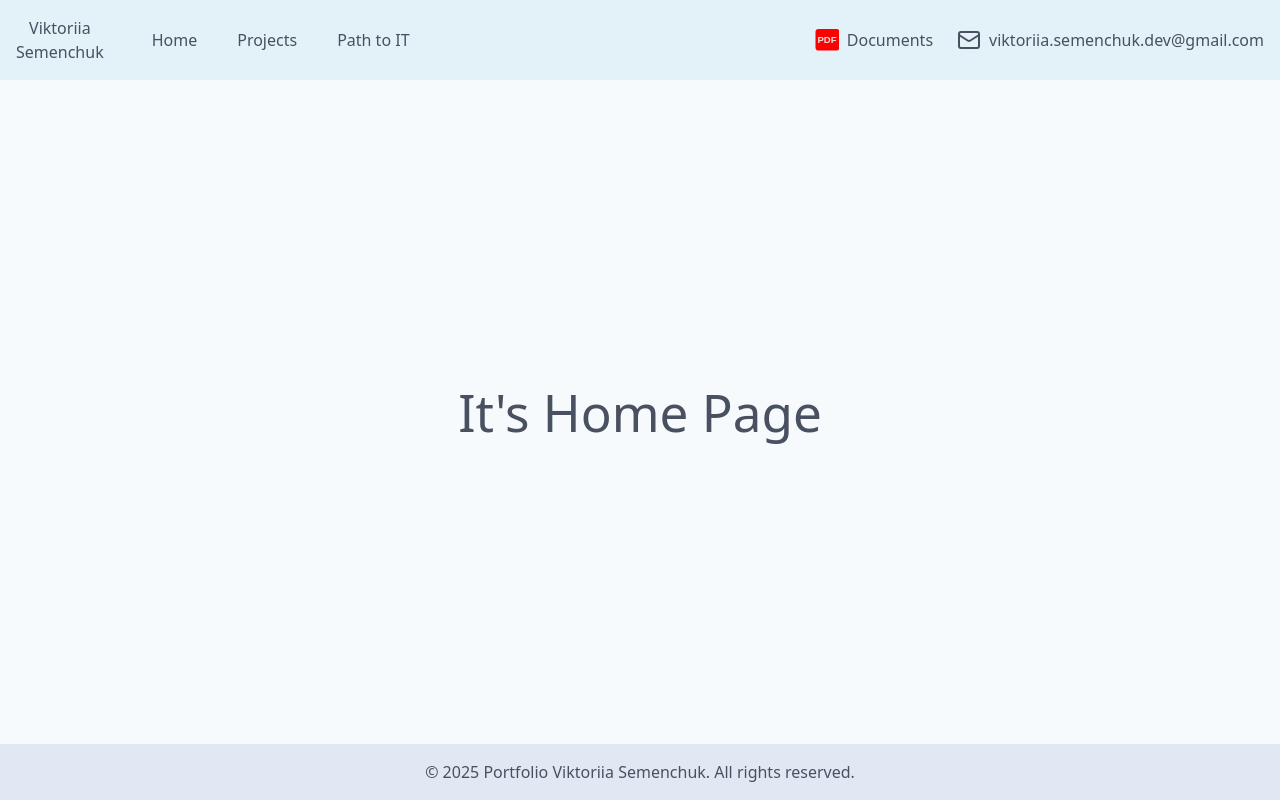
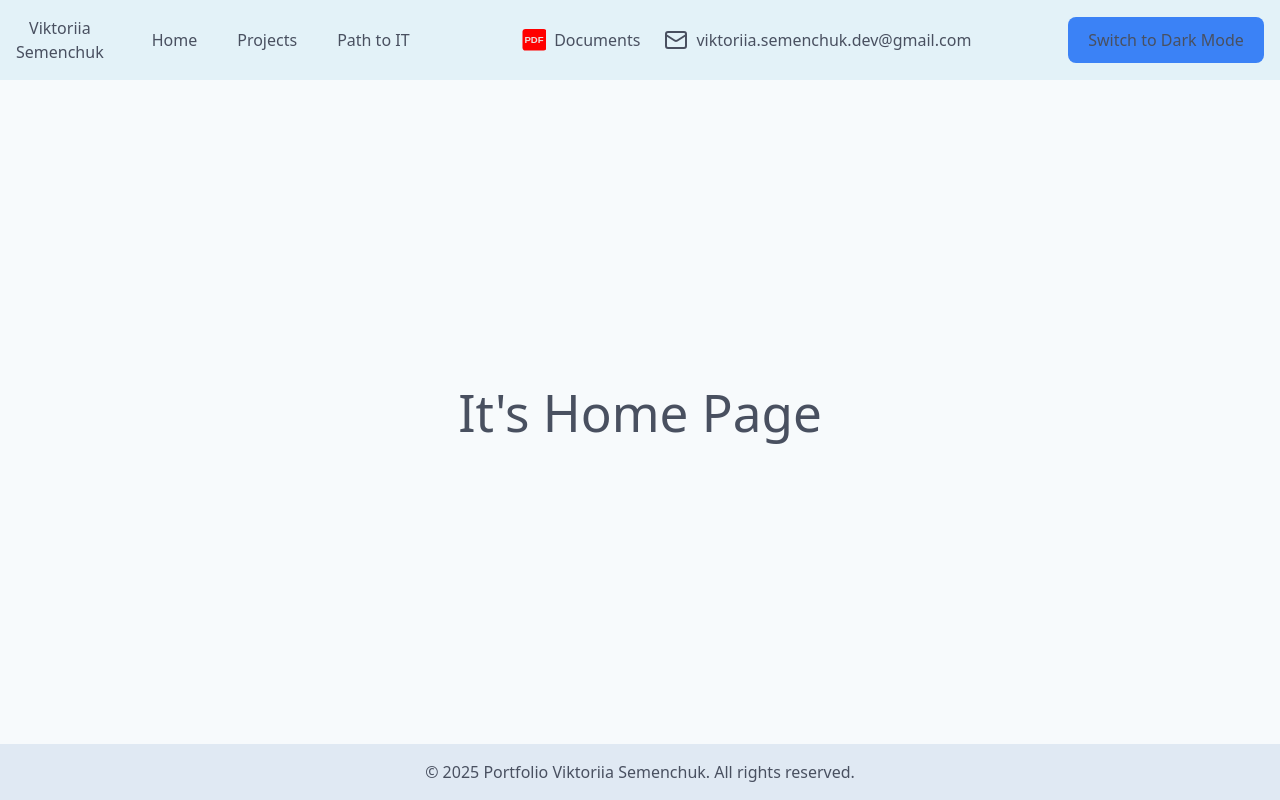
Before and after one commit to VikaSemenchuk/Portfolio, a React (Vite) app: page / in a window 1280 px wide. Built offline with nearby package versions, Linux system fonts and the light colour scheme.

Commit message:
FEAT: add Theme swicher

```diff
--- a/package.json
+++ b/package.json
@@ -14,7 +14,8 @@
     "react": "^19.0.0",
     "react-dom": "^19.0.0",
     "react-router-dom": "^7.5.1",
-    "react-toastify": "^11.0.5"
+    "react-toastify": "^11.0.5",
+    "zustand": "^5.0.4"
   },
   "devDependencies": {
     "@eslint/js": "^9.21.0",
--- a/src/components/Layout/Header.tsx
+++ b/src/components/Layout/Header.tsx
@@ -2,14 +2,27 @@ import Logo from "./Header/Logo";
 import Navigation from "./Header/Navigation";
 import DocumentsAndEmail from "./Header/DocumentsAndEmail";
 
+import useThemeStore  from "../../store/useThemeStore";
+
+const ThemeToggle = () =>{
+    const {toggleTheme, theme} = useThemeStore()
+
+    return (
+<button onClick={toggleTheme} className="px-4 py-2 rounded hover:bg-accent">
+      Switch to {theme === 'dark' ? 'Light' : 'Dark'} Mode
+    </button>
+    )
+}
+
 const Header = () => {
     return (
-      <header className="flex justify-between items-center p-4 dark:bg-blue-400">
+      <header className="flex justify-between items-center p-4 ">
         <div className="flex items-center gap-8">
           <Logo />
           <Navigation />
         </div>
         <DocumentsAndEmail />
+        <ThemeToggle />
       </header>
     );
 }
--- a/src/components/Layout/Layout.tsx
+++ b/src/components/Layout/Layout.tsx
@@ -1,15 +1,25 @@
-import { Suspense } from "react";
+import { Suspense, useEffect } from "react";
 import { Outlet } from "react-router-dom";
+
+import useThemeStore from "../../store/useThemeStore";
 
 import Header from "./Header";
 import Footer from "./Footer";
 
 const Layout = () => {
+
+    const {theme, setTheme} = useThemeStore()
+
+    useEffect(() => {
+        setTheme(theme)
+    }, [theme, setTheme])
+  // const [loading, setLoading] = useState(true);
+
   return (
     <>
       <Header />
       <Suspense fallback={<h1>Loading...</h1>}>
-          <main className="flex-1 flex items-center justify-center container mx-auto px-4">
+        <main className="flex-1 container mx-auto px-4 flex items-center justify-center ">
           <Outlet />
         </main>
       </Suspense>
--- a/src/index.css
+++ b/src/index.css
@@ -1,15 +1,27 @@
 @import "tailwindcss";
+
+
 
 :root {
 
-  --primary: #1F2937;
+ /* --primary: #1F2937;
   --secondary: #4B5563;
   --background: #0F172A;
   --header: #1E293B;
   --footer: #1E293B;
   --card: #1E293B;
   --text: #F8FAFC;
-  --accent: #60A5FA;
+  --accent: #60A5FA;  */
+
+  --primary: #1F2937;
+    --secondary: #4B5563;
+
+    --background: #F7FAFC;
+    --header: #E3F2F8;
+    --footer: #e0e9f3;
+    --card: #FFFFFF;
+    --text: #495060;
+    --accent: #3B82F6;
 
   font-family: system-ui, Avenir, Helvetica, Arial, sans-serif;
   line-height: 1.5;
@@ -33,8 +45,18 @@
   text-align: center;
   transition: background-color 0.3s ease, color 0.3s ease;
 }
+
+.dark {
+  --primary: #1F2937;
+  --secondary: #4B5563;
+  --background: #0F172A;
+  --header: #1E293B;
+  --footer: #1E293B;
+  --card: #1E293B;
+  --text: #F8FAFC;
+  --accent: #60A5FA;
+}
 body {
-  background-color: var(--background);
   color: var(--text);
 
 }
@@ -44,12 +66,17 @@ header{
 
 }
 
+main {
+  background-color: var(--background);
+
+}
+
 footer {
   background-color: var(--footer);
 }
 a {
   font-weight: 500;
-  color: --text
+  /* color: --text */
   /* text-decoration: inherit; */
   }
   a:hover {
@@ -81,7 +108,32 @@ button:focus-visible {
   outline: 4px auto -webkit-focus-ring-color;
 }
 
-@media (prefers-color-scheme: light) {
+/* @media (prefers-color-scheme: light) {
+  :root {
+
+
+
+    --primary: #1F2937;
+      --secondary: #4B5563;
+
+      --background: #F7FAFC;
+      --header: #E3F2F8;
+      --footer: #e0e9f3;
+      --card: #FFFFFF;
+      --text: #495060;
+      --accent: #3B82F6;
+
+
+}
+body {
+  background: var(--background);
+  color: var(--text);
+
+}
+
+} */
+
+/* @media (prefers-color-scheme: light) {
   :root {
     --primary: #1F2937;
     --secondary: #4B5563;
@@ -92,6 +144,15 @@ button:focus-visible {
     --card: #FFFFFF;
     --text: #495060;
     --accent: #3B82F6;
+
+     --primary: #1F2937;
+  --secondary: #4B5563;
+  --background: #0F172A;
+  --header: #1E293B;
+  --footer: #1E293B;
+  --card: #1E293B;
+  --text: #F8FAFC;
+  --accent: #60A5FA;
   }
 
 
@@ -101,4 +162,4 @@ button:focus-visible {
   button {
     background-color: #f9f9f9;
   }
-}
+} */
--- a/src/pages/Home.tsx
+++ b/src/pages/Home.tsx
@@ -2,9 +2,9 @@
 
 const HomePage = () => {
     return (
-        <>
-            <h1>It's Home Page</h1>
-        </>
+      <div className="">
+        <h1>It's Home Page</h1>
+      </div>
     );
 
 }
--- /dev/null
+++ b/src/store/useThemeStore.ts
@@ -0,0 +1,26 @@
+import { create} from 'zustand';
+import { persist } from 'zustand/middleware';
+
+import { ThemeState } from '../types/theme';
+
+const useThemeStore = create<ThemeState> ()(
+    persist (
+        (set, get) => ({
+            theme: window.matchMedia('prefers-color-scheme: dark').matches ? 'dark' : 'light',
+            setTheme: (theme) => {
+                set({theme});
+                document.documentElement.classList.toggle('dark', theme === 'dark');
+            },
+            toggleTheme: () => {
+                const next = get().theme === 'dark' ? 'light' : 'dark';
+                set({theme: next});
+                document.documentElement.classList.toggle('dark', next === 'dark');
+            },
+        }),
+        {
+            name: 'theme-storage'
+        }
+    )
+)
+
+export default useThemeStore;
--- /dev/null
+++ b/src/types/theme.d.ts
@@ -0,0 +1,5 @@
+export interface ThemeState {
+theme: 'light' | 'dark';
+setTheme: (theme: 'light' | 'dark') => void;
+toggleTheme: () => void
+}
--- a/tailwind.config.ts
+++ b/tailwind.config.ts
@@ -1,10 +1,21 @@
 
-import { defineConfig } from "vite";
-import tailwindcss from "@tailwindcss/vite";
 import type { Config } from 'tailwindcss';
 
-export default defineConfig({
-  plugins: [
-    tailwindcss(),
-  ],
-});
+const config : Config ={
+  darkMode: 'class',
+  content: ['./index.html', './src/**/*.{js,ts,jsx,tsx}'],
+  theme: {
+    extend: {
+      colors: {
+        background: 'var(--background)',
+        text: 'var(--text)',
+        header: 'var(--header)',
+        footer: 'var(--footer)',
+        accent: 'var(--accent)',
+      },
+    },
+  },
+  plugins: [],
+};
+
+export default config;
```
Also changed, not shown: 1 other file (tests, documents, lock files or other folders). Lines whose indentation alone changed are shown as unchanged.
